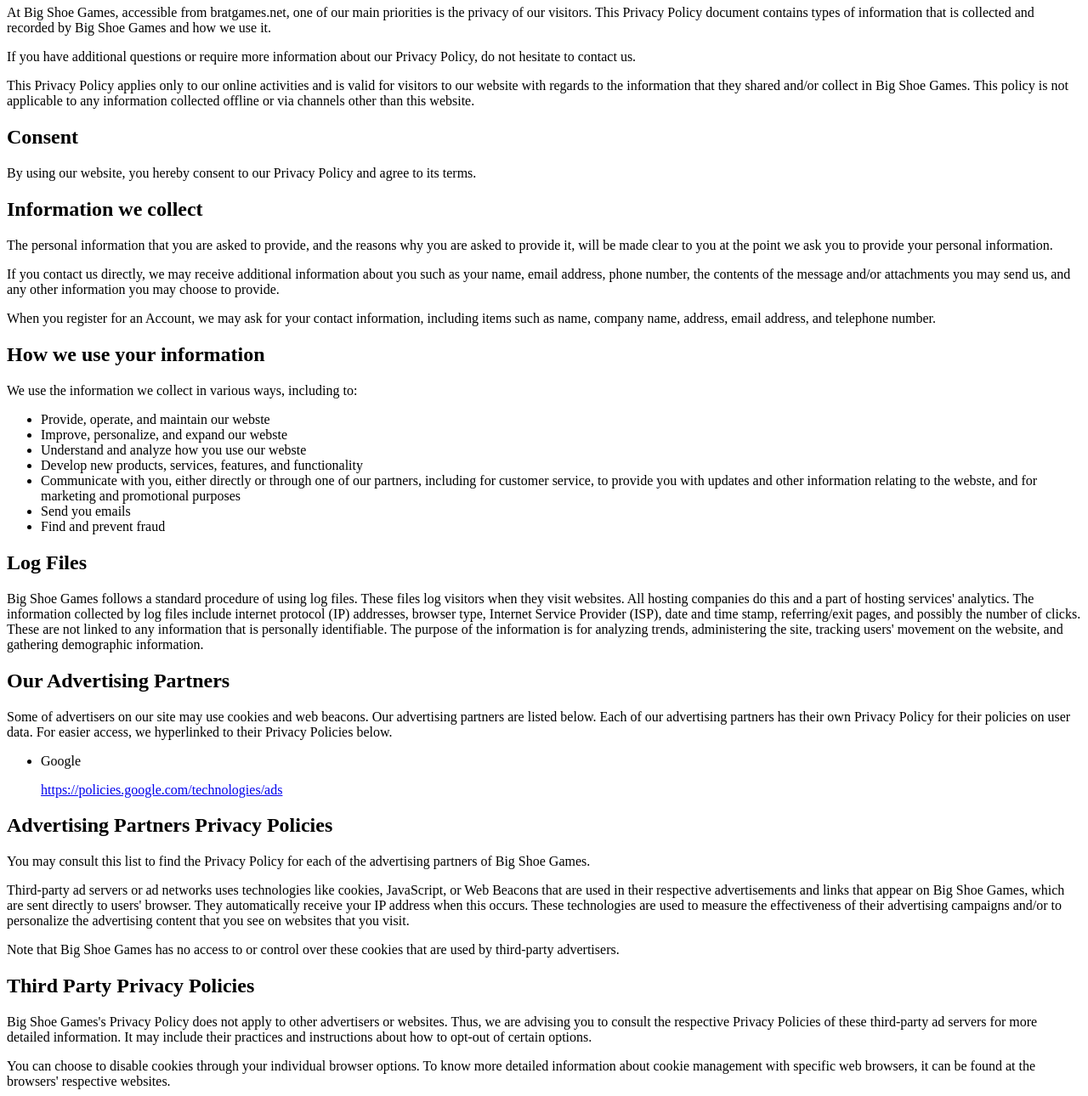
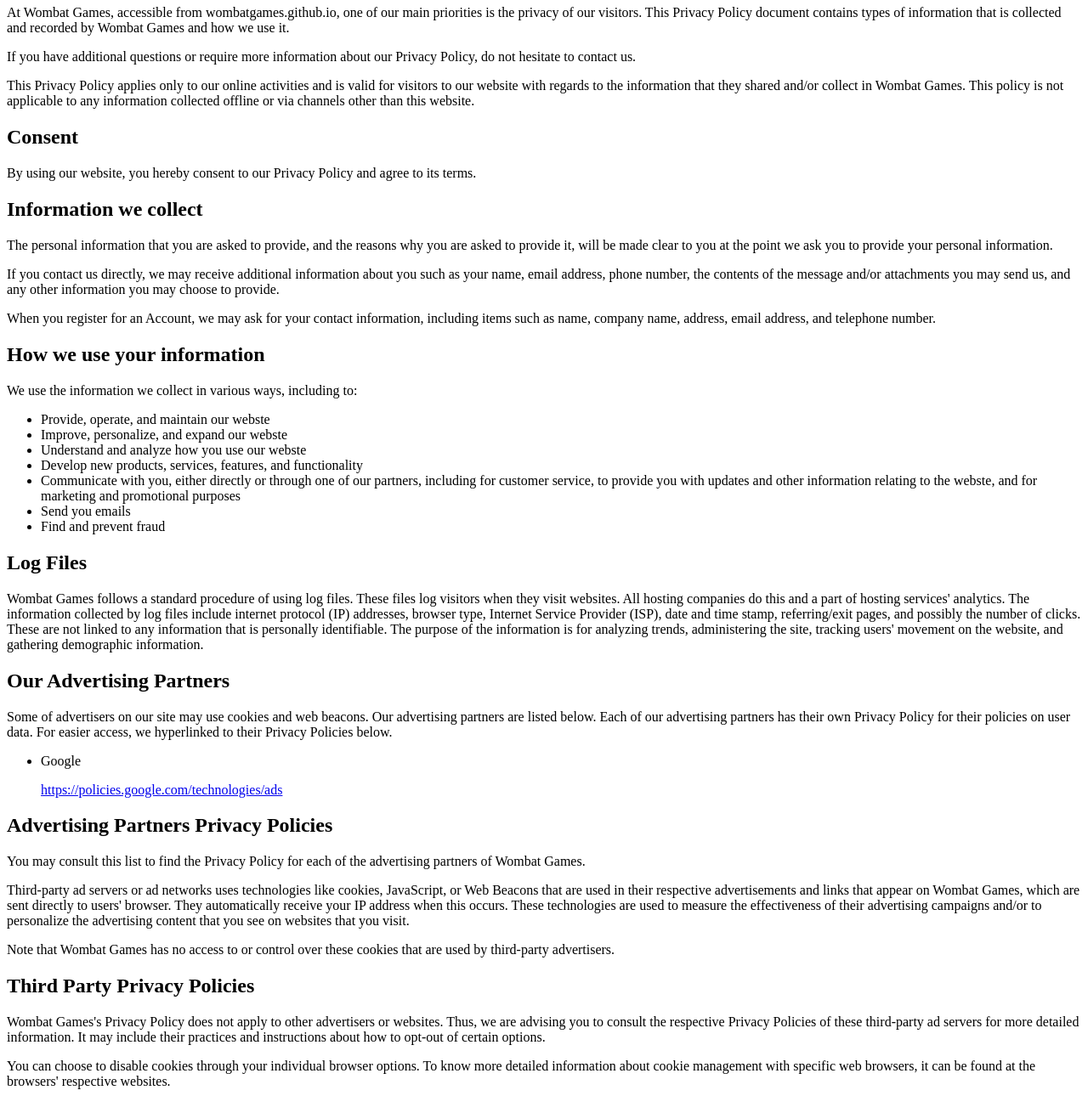
Before and after one commit to wombat-games/wombat.github.io, a plain HTML site: page privacy.html in a window 1280 px wide. Shown: the part 60-1350 px from the top of the page at 85% size. Drawn offline with Linux system fonts and the light colour scheme.

Commit message:
Update privacy.html

```diff
--- a/privacy.html
+++ b/privacy.html
@@ -1,21 +1,21 @@
 <html>
 
 <head>
-    <title> Big Shoe Games | Privacy</title>
+    <title> Wombat Games | Privacy</title>
 </head>
 
 <body>
-    <h1>Privacy Policy for Big Shoe Games</h1>
+    <h1>Privacy Policy for Wombat Games</h1>
 
-    <p>At Big Shoe Games, accessible from bratgames.net, one of our main priorities is the privacy of our visitors. This
-        Privacy Policy document contains types of information that is collected and recorded by Big Shoe Games and how we
+    <p>At Wombat Games, accessible from wombatgames.github.io, one of our main priorities is the privacy of our visitors. This
+        Privacy Policy document contains types of information that is collected and recorded by Wombat Games and how we
         use it.</p>
 
     <p>If you have additional questions or require more information about our Privacy Policy, do not hesitate to contact
         us.</p>
 
     <p>This Privacy Policy applies only to our online activities and is valid for visitors to our website with regards
-        to the information that they shared and/or collect in Big Shoe Games. This policy is not applicable to any
+        to the information that they shared and/or collect in Wombat Games. This policy is not applicable to any
         information collected offline or via channels other than this website.</p>
 
     <h2>Consent</h2>
@@ -50,7 +50,7 @@
 
     <h2>Log Files</h2>
 
-    <p>Big Shoe Games follows a standard procedure of using log files. These files log visitors when they visit websites.
+    <p>Wombat Games follows a standard procedure of using log files. These files log visitors when they visit websites.
         All hosting companies do this and a part of hosting services' analytics. The information collected by log files
         include internet protocol (IP) addresses, browser type, Internet Service Provider (ISP), date and time stamp,
         referring/exit pages, and possibly the number of clicks. These are not linked to any information that is
@@ -75,19 +75,19 @@
 
     <h2>Advertising Partners Privacy Policies</h2>
 
-    <P>You may consult this list to find the Privacy Policy for each of the advertising partners of Big Shoe Games.</p>
+    <P>You may consult this list to find the Privacy Policy for each of the advertising partners of Wombat Games.</p>
 
     <p>Third-party ad servers or ad networks uses technologies like cookies, JavaScript, or Web Beacons that are used in
-        their respective advertisements and links that appear on Big Shoe Games, which are sent directly to users' browser.
+        their respective advertisements and links that appear on Wombat Games, which are sent directly to users' browser.
         They automatically receive your IP address when this occurs. These technologies are used to measure the
         effectiveness of their advertising campaigns and/or to personalize the advertising content that you see on
         websites that you visit.</p>
 
-    <p>Note that Big Shoe Games has no access to or control over these cookies that are used by third-party advertisers.</p>
+    <p>Note that Wombat Games has no access to or control over these cookies that are used by third-party advertisers.</p>
 
     <h2>Third Party Privacy Policies</h2>
 
-    <p>Big Shoe Games's Privacy Policy does not apply to other advertisers or websites. Thus, we are advising you to consult
+    <p>Wombat Games's Privacy Policy does not apply to other advertisers or websites. Thus, we are advising you to consult
         the respective Privacy Policies of these third-party ad servers for more detailed information. It may include
         their practices and instructions about how to opt-out of certain options. </p>
 
@@ -128,7 +128,7 @@
     <p>Another part of our priority is adding protection for children while using the internet. We encourage parents and
         guardians to observe, participate in, and/or monitor and guide their online activity.</p>
 
-    <p>Big Shoe Games does not knowingly collect any Personal Identifiable Information from children under the age of 13. If
+    <p>Wombat Games does not knowingly collect any Personal Identifiable Information from children under the age of 13. If
         you think that your child provided this kind of information on our website, we strongly encourage you to contact
         us immediately and we will do our best efforts to promptly remove such information from our records.</p>
 </body>
```
